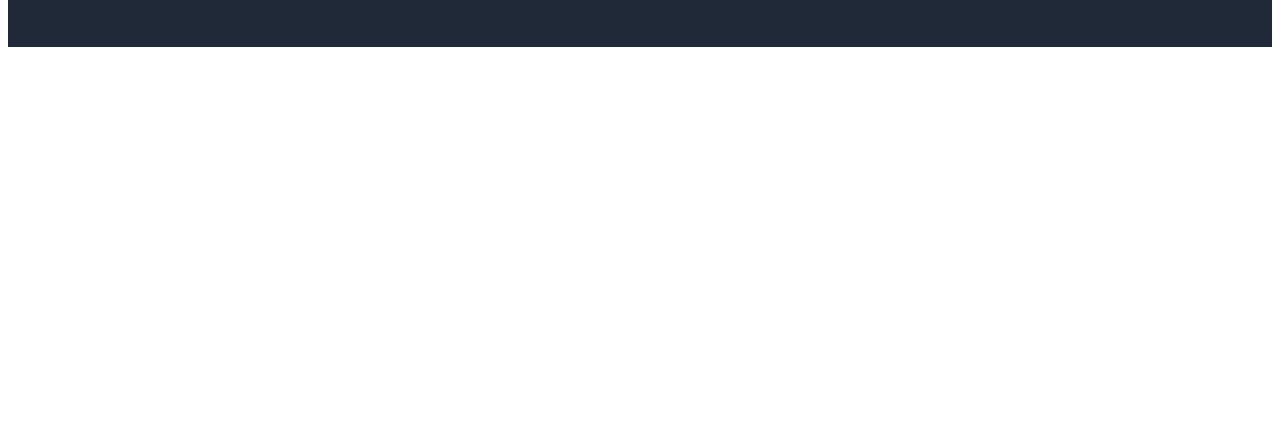
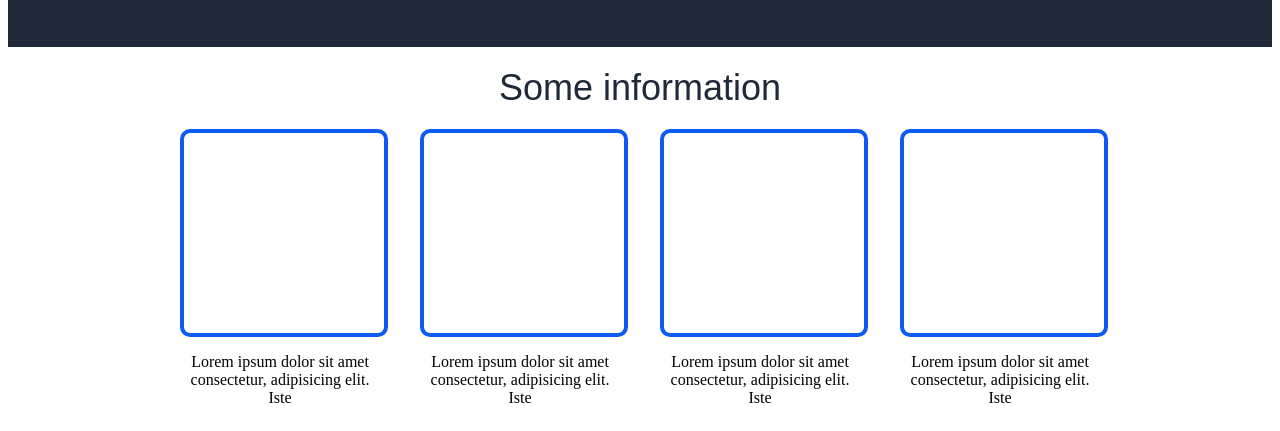
Before and after one commit to Bilel-code/Landing-page, a plain HTML site: page index.html in a window 1280 px wide. Shown: the part 435-866 px from the top of the page. Before the commit the page ends 800 px from the top, so only its background shows below. Drawn offline with Linux system fonts and the light colour scheme.

Commit message:
did the seconde 3rd part

```diff
--- a/index.html
+++ b/index.html
@@ -28,6 +28,23 @@
 
     </div>
     </div>
+
+    </div>
+    <div class="container-3">
+        <div class="info">Some information</div>
+        <div class="container-3-1">
+
+        <div class="card">
+            <div class="block"></div><p>Lorem ipsum dolor sit amet consectetur, adipisicing elit. Iste </p></div>
+            <div class="card">
+                <div class="block"></div><p>Lorem ipsum dolor sit amet consectetur, adipisicing elit. Iste </p></div>
+                <div class="card">
+                    <div class="block"></div><p>Lorem ipsum dolor sit amet consectetur, adipisicing elit. Iste </p></div>
+                    <div class="card">
+                        <div class="block"></div><p>Lorem ipsum dolor sit amet consectetur, adipisicing elit. Iste </p></div>
+
+    </div>
 </div>
+
 </body>
 </html>
--- a/style.css
+++ b/style.css
@@ -92,3 +92,36 @@ button{
     background-color: #72d4eff8;
     text-align: center;
 }
+
+.info{
+    font-size:36px ;
+    text-align: center;
+    margin: 20px;
+    color:#1F2937 ;
+    font-family: fantasy;
+}
+
+.card{
+
+    width: 200px;
+    text-align: center;
+
+}
+
+.container-3-1{
+
+    display: flex;
+    justify-content: center;
+    gap: 40px;
+
+
+}
+
+.block{
+    border: 4px solid rgb(14, 90, 243) ;
+    width: 200px;
+    height: 200px;
+    border-radius: 10px;
+
+
+}
```
